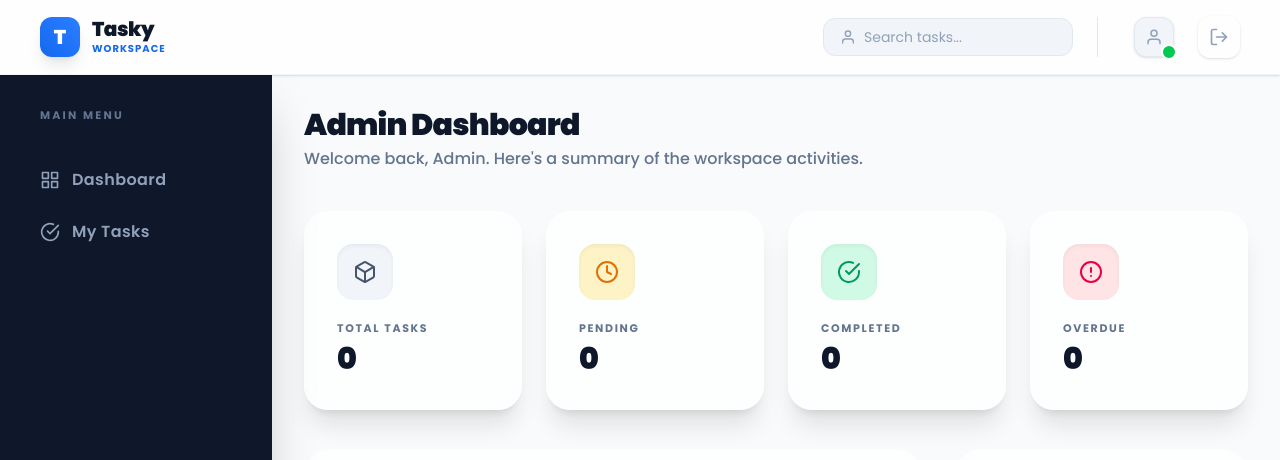
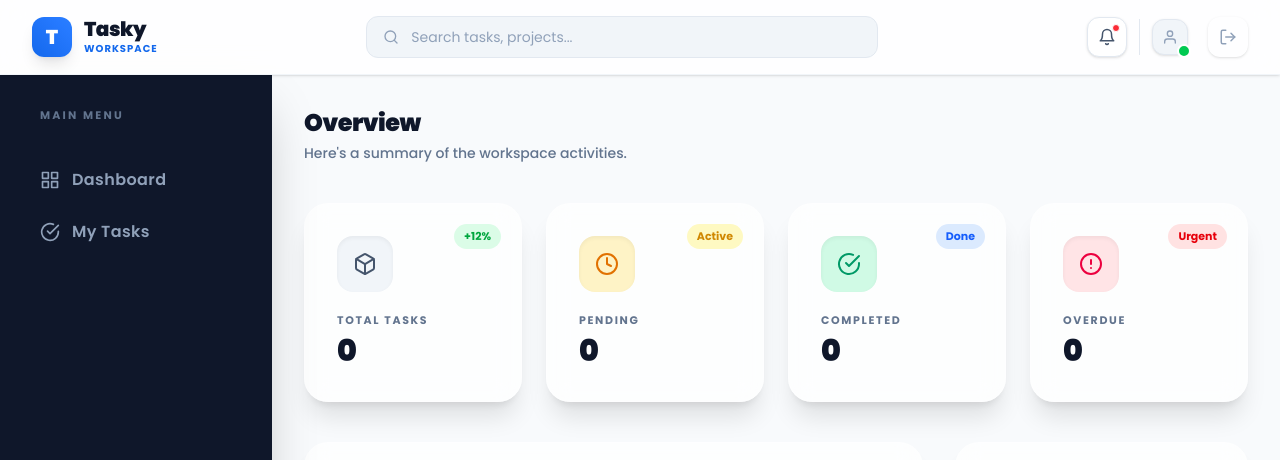
Before and after one commit to Kailashrawat04/tasky, a React (Vite) app in the folder client/: page /admin/dashboard in a window 1280 px wide. Shown: the top 460 px of the page. Built offline with nearby package versions, Linux system fonts and the light colour scheme; no server answers; sample sign-in values are in the browser's storage.

Commit message:
feat: add admin dashboard and user management functionality with supporting UI components

```diff
--- a/client/src/components/Navbar.jsx
+++ b/client/src/components/Navbar.jsx
@@ -1,62 +1,93 @@
-import React from "react";
+import React, { useState } from "react";
+import { useNavigate } from "react-router-dom";
 import { useUserContext } from "../context/UserContext";
-import { FiLogOut, FiUser } from "react-icons/fi";
+import { FiBell, FiLogOut, FiPlus, FiSearch, FiUser } from "react-icons/fi";
 
 const Navbar = () => {
     const { user, logout } = useUserContext();
+    const navigate = useNavigate();
+    const [hasNotifications] = useState(true);
 
     return (
-        <nav className="flex items-center justify-between px-10 py-4 bg-white/80 backdrop-blur-md border-b border-slate-100 sticky top-0 z-[60] shadow-sm">
-            <div className="flex items-center gap-3 group cursor-pointer">
+        <nav className="flex items-center justify-between px-8 py-4 bg-white/80 backdrop-blur-md border-b border-slate-100 sticky top-0 z-[60] shadow-sm gap-4">
+            {/* Left: Logo */}
+            <div className="flex items-center gap-3 group cursor-pointer shrink-0" onClick={() => navigate("/")}>
                 <div className="w-10 h-10 rounded-xl bg-gradient-to-tr from-primary to-blue-500 flex items-center justify-center text-white font-black text-xl shadow-lg group-hover:rotate-6 transition-transform duration-300">
                     T
                 </div>
-                <div className="flex flex-col">
+                <div className="hidden md:flex flex-col">
                     <h1 className="text-xl font-black text-navy tracking-tight leading-none">
                         Tasky
                     </h1>
-                    <span className="text-[10px] text-primary font-bold uppercase tracking-widest mt-0.5">Workspace</span>
+                    <span className="text-[10px] text-primary font-bold uppercase tracking-widest mt-0.5">
+                        Workspace
+                    </span>
                 </div>
             </div>
 
-            <div className="flex items-center gap-6">
-                <div className="hidden md:flex items-center bg-slate-100 rounded-xl px-4 py-2 border border-slate-200 focus-within:bg-white focus-within:ring-2 focus-within:ring-primary/10 transition-all duration-300">
-                    <FiUser className="text-slate-400 mr-2" />
-                    <input type="text" placeholder="Search tasks..." className="bg-transparent border-none outline-none text-sm text-slate-800 placeholder:text-slate-400 w-48" />
+            {/* Center: Search */}
+            <div className="flex-1 max-w-lg">
+                <div className="flex items-center bg-slate-100 rounded-xl px-4 py-2.5 border border-slate-200 focus-within:bg-white focus-within:ring-2 focus-within:ring-primary/20 focus-within:border-primary/30 transition-all duration-300">
+                    <FiSearch className="text-slate-400 mr-3 shrink-0" size={16} />
+                    <input
+                        type="text"
+                        placeholder="Search tasks, projects..."
+                        className="bg-transparent border-none outline-none text-sm text-slate-800 placeholder:text-slate-400 w-full"
+                    />
                 </div>
+            </div>
 
-                <div className="flex items-center gap-3 pl-6 border-l border-slate-200">
-                    <div className="flex flex-col items-end">
-                        <span className="text-sm font-bold text-navy leading-none">
-                            {user?.name}
-                        </span>
-                        <span className="text-[10px] text-slate-500 font-bold uppercase tracking-wider mt-1">
-                            {user?.role}
-                        </span>
-                    </div>
+            {/* Right: Actions */}
+            <div className="flex items-center gap-3 shrink-0">
+                {/* Notification bell */}
+                <button className="relative p-2.5 rounded-xl border border-slate-200 bg-white hover:bg-slate-50 shadow-sm transition-all duration-200">
+                    <FiBell size={18} className="text-slate-600" />
+                    {hasNotifications && (
+                        <span className="absolute top-1.5 right-1.5 w-2 h-2 rounded-full bg-red-500 border border-white" />
+                    )}
+                </button>
+
+                {/* User avatar */}
+                <div className="hidden md:flex items-center gap-2 pl-3 border-l border-slate-200">
                     {user?.profileImageUrl ? (
                         <div className="relative group">
                             <img
                                 src={user.profileImageUrl}
                                 alt="Profile"
-                                className="w-10 h-10 rounded-xl object-cover border-2 border-white shadow-md group-hover:scale-105 transition-transform duration-300"
+                                className="w-9 h-9 rounded-xl object-cover border-2 border-white shadow-md group-hover:scale-105 transition-transform duration-300"
                             />
-                            <div className="absolute -bottom-1 -right-1 w-4 h-4 rounded-full bg-green-500 border-2 border-white" />
+                            <div className="absolute -bottom-1 -right-1 w-3.5 h-3.5 rounded-full bg-green-500 border-2 border-white" />
                         </div>
                     ) : (
-                        <div className="w-10 h-10 rounded-xl bg-slate-100 flex items-center justify-center text-slate-400 border border-slate-200 shadow-sm relative group">
-                            <FiUser size={18} className="group-hover:scale-110 transition-transform duration-300" />
-                            <div className="absolute -bottom-1 -right-1 w-4 h-4 rounded-full bg-green-500 border-2 border-white" />
+                        <div className="w-9 h-9 rounded-xl bg-slate-100 flex items-center justify-center text-slate-400 border border-slate-200 shadow-sm relative">
+                            <FiUser size={16} />
+                            <div className="absolute -bottom-1 -right-1 w-3.5 h-3.5 rounded-full bg-green-500 border-2 border-white" />
                         </div>
                     )}
+                    <div className="flex flex-col">
+                        <span className="text-sm font-bold text-navy leading-none">{user?.name}</span>
+                        <span className="text-[10px] text-slate-500 font-bold uppercase tracking-wider mt-0.5">{user?.role}</span>
+                    </div>
                 </div>
 
+                {/* New Task button */}
+                {user?.role === "admin" && (
+                    <button
+                        onClick={() => navigate("/admin/create-task")}
+                        className="flex items-center gap-2 px-4 py-2.5 bg-indigo-600 hover:bg-indigo-700 active:scale-95 text-white text-sm font-bold rounded-xl shadow-md shadow-indigo-200 transition-all duration-200"
+                    >
+                        <FiPlus size={16} />
+                        <span className="hidden sm:inline">New Task</span>
+                    </button>
+                )}
+
+                {/* Logout */}
                 <button
                     onClick={logout}
                     className="p-2.5 text-slate-400 hover:text-red-500 hover:bg-red-50 rounded-xl transition-all duration-300 group shadow-sm border border-transparent hover:border-red-100"
                     title="Logout"
                 >
-                    <FiLogOut size={20} className="group-hover:translate-x-0.5 transition-transform" />
+                    <FiLogOut size={18} className="group-hover:translate-x-0.5 transition-transform" />
                 </button>
             </div>
         </nav>
--- a/client/src/components/StatCard.jsx
+++ b/client/src/components/StatCard.jsx
@@ -1,9 +1,27 @@
 import React from "react";
 
-const StatCard = ({ title, value, icon, color }) => {
+const badgeStyles = {
+    green: "bg-green-100 text-green-600",
+    yellow: "bg-yellow-100 text-yellow-600",
+    blue: "bg-blue-100 text-blue-600",
+    red: "bg-red-100 text-red-600",
+};
+
+const StatCard = ({ title, value, icon, color, badge }) => {
     return (
-        <div className="stat-card group hover:-translate-y-1 transition-all duration-300">
-            <div className={`w-14 h-14 rounded-2xl flex items-center justify-center ${color} bg-opacity-10 text-2xl font-black shadow-inner group-hover:scale-110 transition-transform duration-300`}>
+        <div className="stat-card group hover:-translate-y-1 transition-all duration-300 relative">
+            {/* Badge */}
+            {badge && (
+                <span
+                    className={`absolute top-5 right-5 text-[11px] font-bold px-2.5 py-1 rounded-full ${badgeStyles[badge.color] || "bg-slate-100 text-slate-500"}`}
+                >
+                    {badge.label}
+                </span>
+            )}
+
+            <div
+                className={`w-14 h-14 rounded-2xl flex items-center justify-center ${color} bg-opacity-10 text-2xl font-black shadow-inner group-hover:scale-110 transition-transform duration-300`}
+            >
                 {icon}
             </div>
             <div className="mt-2">
--- a/client/src/pages/admin/Dashboard.jsx
+++ b/client/src/pages/admin/Dashboard.jsx
@@ -70,15 +70,11 @@ const Dashboard = () => {
 
   return (
     <div className="space-y-10 animate-in fade-in slide-in-from-bottom-4 duration-700">
-      <div className="flex flex-col md:flex-row justify-between items-start md:items-center gap-4">
-        <div>
-          <h1 className="text-3xl font-black text-navy tracking-tight">Admin Dashboard</h1>
-          <p className="text-slate-500 font-medium mt-1">
-            Welcome back, Admin. Here's a summary of the workspace activities.
-          </p>
-        </div>
-        <div className="flex gap-3">
-        </div>
+      <div>
+        <h1 className="text-2xl font-black text-navy tracking-tight">Overview</h1>
+        <p className="text-slate-500 font-medium mt-1 text-sm">
+          Here's a summary of the workspace activities.
+        </p>
       </div>
 
       {/* Stats Grid */}
@@ -88,24 +84,28 @@ const Dashboard = () => {
           value={statistics?.totalTasks || 0}
           icon={<FiBox />}
           color="text-slate-600 bg-slate-100"
+          badge={{ label: "+12%", color: "green" }}
         />
         <StatCard
           title="Pending"
           value={statistics?.pendingTasks || 0}
           icon={<FiClock />}
           color="text-amber-600 bg-amber-100"
+          badge={{ label: "Active", color: "yellow" }}
         />
         <StatCard
           title="Completed"
           value={statistics?.completedTasks || 0}
           icon={<FiCheckCircle />}
           color="text-emerald-600 bg-emerald-100"
+          badge={{ label: "Done", color: "blue" }}
         />
         <StatCard
           title="Overdue"
           value={statistics?.overdueTasks || 0}
           icon={<FiAlertCircle />}
           color="text-rose-600 bg-rose-100"
+          badge={{ label: "Urgent", color: "red" }}
         />
       </div>
 
--- a/client/src/pages/admin/ManageUsers.jsx
+++ b/client/src/pages/admin/ManageUsers.jsx
@@ -156,8 +156,13 @@ const ManageUsers = () => {
                         <FiEdit2 size={18} />
                       </button>
                       <button
-                        onClick={() => handleDeleteUser(user._id)}
-                        className="p-2.5 text-slate-400 hover:text-rose-600 hover:bg-rose-50 rounded-xl transition-all shadow-sm border border-transparent hover:border-rose-100"
+                        onClick={() => user.role !== "admin" && handleDeleteUser(user._id)}
+                        disabled={user.role === "admin"}
+                        title={user.role === "admin" ? "Admin accounts cannot be deleted" : "Delete user"}
+                        className={`p-2.5 rounded-xl transition-all shadow-sm border ${user.role === "admin"
+                            ? "text-slate-300 border-transparent cursor-not-allowed opacity-40"
+                            : "text-slate-400 hover:text-rose-600 hover:bg-rose-50 border-transparent hover:border-rose-100"
+                          }`}
                       >
                         <FiTrash2 size={18} />
                       </button>
```
Also changed, not shown: 1 other file (tests, documents, lock files or other folders).
